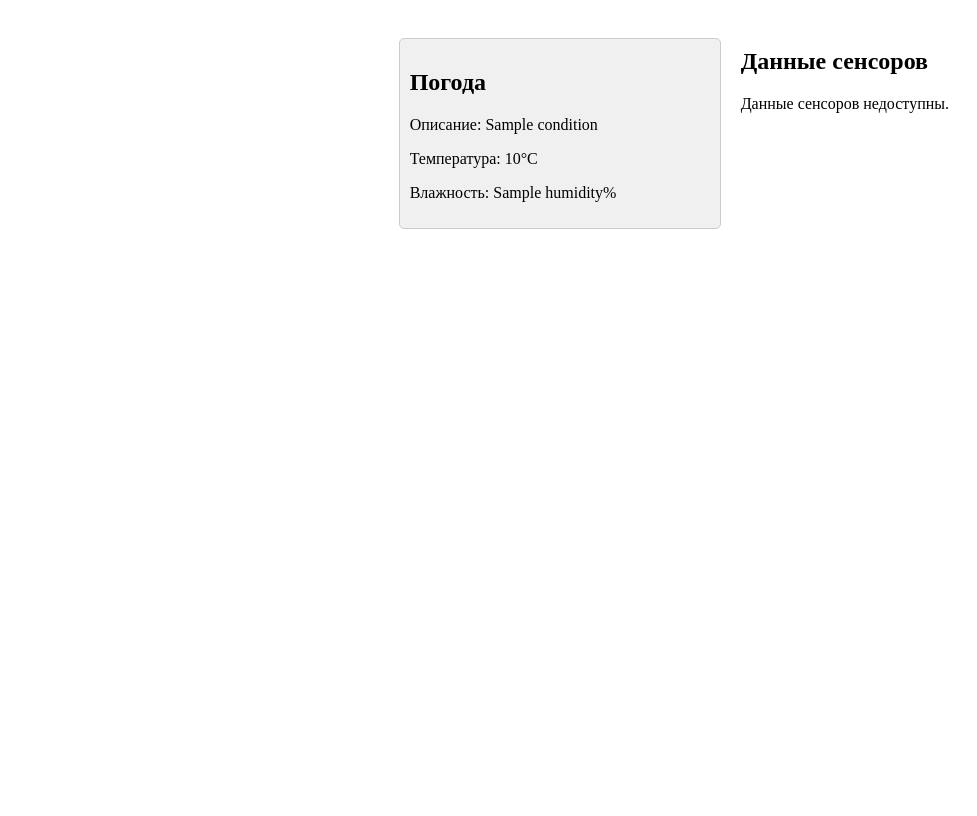
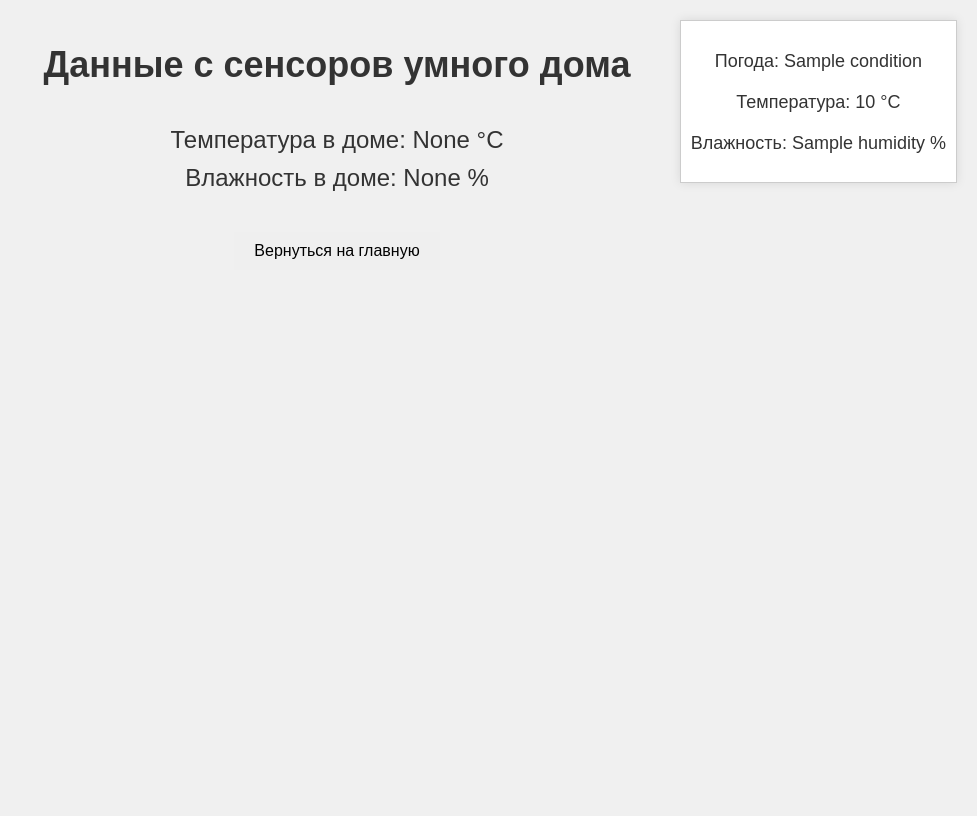
Before and after one commit to korsh624/smarthausesp, a Flask app: page /home_environment in a window 1280 px wide. Shown: the whole page, without its empty margins (303-1280 px from the left). After the commit the page ends 259 px from the top, so only its background shows below. Run offline with Flask 3, Linux system fonts and the light colour scheme; a database or web service that is not in the repository returns one stand-in record (values such as "Sample title"); data that the repository does not hold is empty.

Commit message:
updated frimware and flask

```diff
--- a/app.py
+++ b/app.py
@@ -128,7 +128,7 @@
 
 def get_weather_yandex():
     api_key = "demo_yandex_weather_api_key_ca6d09349ba0"
-    city = "Moscow"
+    city = "Vladimir"
     url = f"https://api.weather.yandex.ru/v2/forecast?city={city}&lang=ru_RU&limit=1&hours=false&extra=false"
 
     headers = {
@@ -236,4 +236,4 @@
     return render_template('home_environment.html', temperature=bot.temperature, humidity=bot.humidity, weather=weather)
 
 if __name__ == '__main__':
-    app.run(debug=True)
+    app.run(debug=True, host='0.0.0.0', port=5000)
--- a/static/style.css
+++ b/static/style.css
@@ -63,9 +63,19 @@
 }
 
 .sensor-data {
-    margin: 20px 0;
+    margin: 20px auto; /* Центрирование данных с сенсоров */
+    max-width: 600px; /* Максимальная ширина контейнера */
     font-size: 18px;
     color: #333;
+}
+
+.sensor-data h1 {
+    margin-bottom: 40px; /* Увеличенный отступ между заголовком и показаниями */
+}
+
+.sensor-data p {
+    font-size: 24px; /* Увеличенный размер шрифта для показаний */
+    margin: 10px 0; /* Отступы между показаниями */
 }
 
 .weather {
--- a/templates/home_environment.html
+++ b/templates/home_environment.html
@@ -2,55 +2,26 @@
 <html lang="ru">
 <head>
     <meta charset="UTF-8">
-    <meta name="viewport" content="width=device-width, initial-scale=1.0">
-    <title>Домашняя среда</title>
-    <style>
-        .container {
-            display: flex;
-            justify-content: flex-end;
-            align-items: flex-start;
-            height: 100vh;
-            padding: 20px;
-            box-sizing: border-box;
-        }
-
-        .weather-container {
-            background-color: #f0f0f0;
-            padding: 10px;
-            border: 1px solid #ccc;
-            border-radius: 5px;
-            margin-left: auto; /* Правый край */
-            margin-top: 10px; /* Верхний край */
-            width: 300px; /* Ширина контейнера с погодой */
-        }
-
-        .sensor-data {
-            margin-left: 20px; /* Отступ от контейнера с погодой */
-        }
-    </style>
+    <title>Температура и влажность дома</title>
+    <link rel="stylesheet" href="{{ url_for('static', filename='style.css') }}">
 </head>
 <body>
     <div class="container">
-        <div class="weather-container">
-            <h2>Погода</h2>
+        <div class="weather">
             {% if weather %}
-                <p>Описание: {{ weather.description }}</p>
-                <p>Температура: {{ weather.temperature }}°C</p>
-                <p>Влажность: {{ weather.humidity }}%</p>
+                <p>Погода: {{ weather.description }}</p>
+                <p>Температура: {{ weather.temperature }} °C</p>
+                <p>Влажность: {{ weather.humidity }} %</p>
             {% else %}
-                <p>Не удалось получить данные о погоде.</p>
+                <p>Не удалось загрузить данные о погоде</p>
             {% endif %}
         </div>
-
         <div class="sensor-data">
-            <h2>Данные сенсоров</h2>
-            {% if temperature is not none and humidity is not none %}
-                <p>Температура в доме: {{ temperature }}°C</p>
-                <p>Влажность в доме: {{ humidity }}%</p>
-            {% else %}
-                <p>Данные сенсоров недоступны.</p>
-            {% endif %}
+            <h1>Данные с сенсоров умного дома</h1>
+            <p>Температура в доме: {{ temperature }} °C</p>
+            <p>Влажность в доме: {{ humidity }} %</p>
         </div>
+        <button onclick="location.href='{{ url_for('index') }}'">Вернуться на главную</button>
     </div>
 </body>
 </html>
```
Also changed, not shown: 1 other file.
